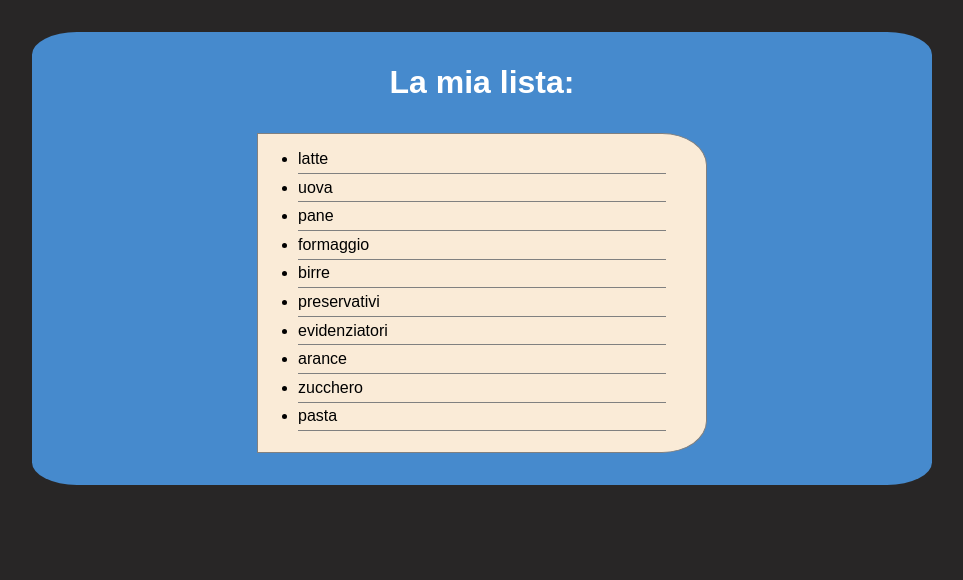
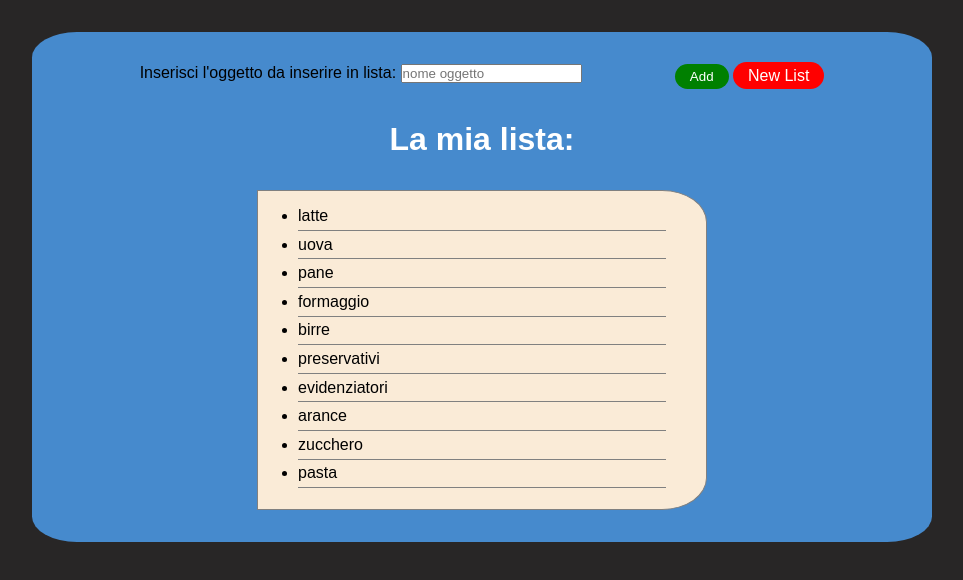
Before and after one commit to SimoneFerrini/js-lista-spesa, a plain HTML site: page index.html in a window 1280 px wide. Shown: the whole page, without its empty margins (158-1121 px from the left). Drawn offline with Linux system fonts and the light colour scheme.

Commit message:
started dinamic input

```diff
--- a/css/style.css
+++ b/css/style.css
@@ -21,6 +21,46 @@
     border-radius: 5%;
 }
 
+.btn-ok{
+    border: none;
+    background-color: green;
+    color: white;
+    border-radius: 20px;
+    padding: 5px 15px;
+
+}
+
+.btn-not-ok{
+    border: none;
+    background-color: red;
+    color: white;
+    border-radius: 20px;
+    padding: 5px 15px;
+    text-decoration: none;
+}
+
+
+
+/* ^^^ general ^^^ */
+
+/*vvv data input vvv*/
+
+.input-flex{
+    display: flex;
+    flex-direction: row;
+    justify-content: space-around;
+
+    width: 90%;
+    margin-bottom: 2em;
+    padding: 0 1em;
+}
+
+
+
+
+
+/*vvv main - list vvv*/
+
 .title-style{
  margin-bottom: 1em;
  color: white;
--- a/index.html
+++ b/index.html
@@ -10,6 +10,16 @@
 
 <body class="body-bgc">
       <div class="my-container">
+        <div class="input-flex">
+            <div>
+                <span>Inserisci l'oggetto da inserire in lista:</span>
+                <input type="text" placeholder="nome oggetto" id="adding-new-item">
+            </div>
+            <div>
+                <button class="btn-ok">Add</button>
+                <a href="index.html" class="btn-not-ok">New List</a>
+            </div>
+        </div>
         <h1 class="title-style">La mia lista: </h1>
         <div class="inner-container-list">
             <ul id="my-list">
```
